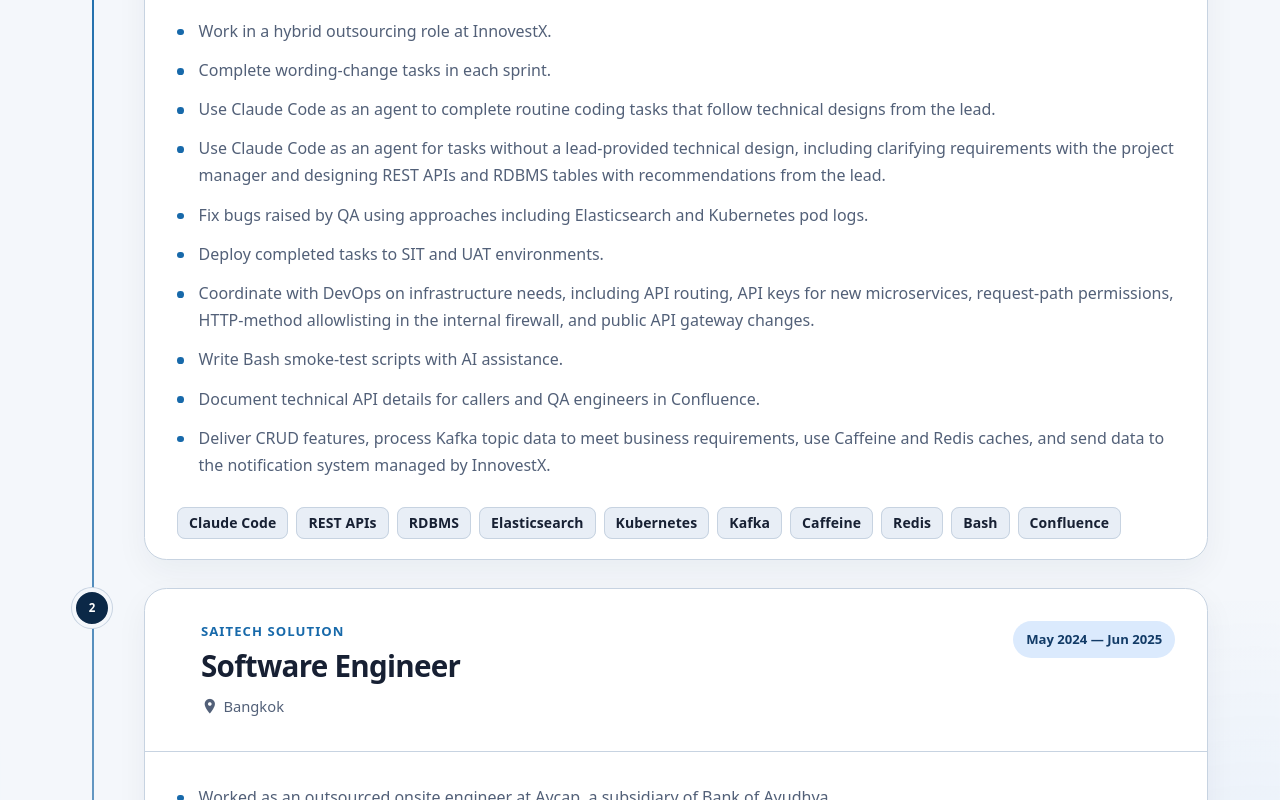
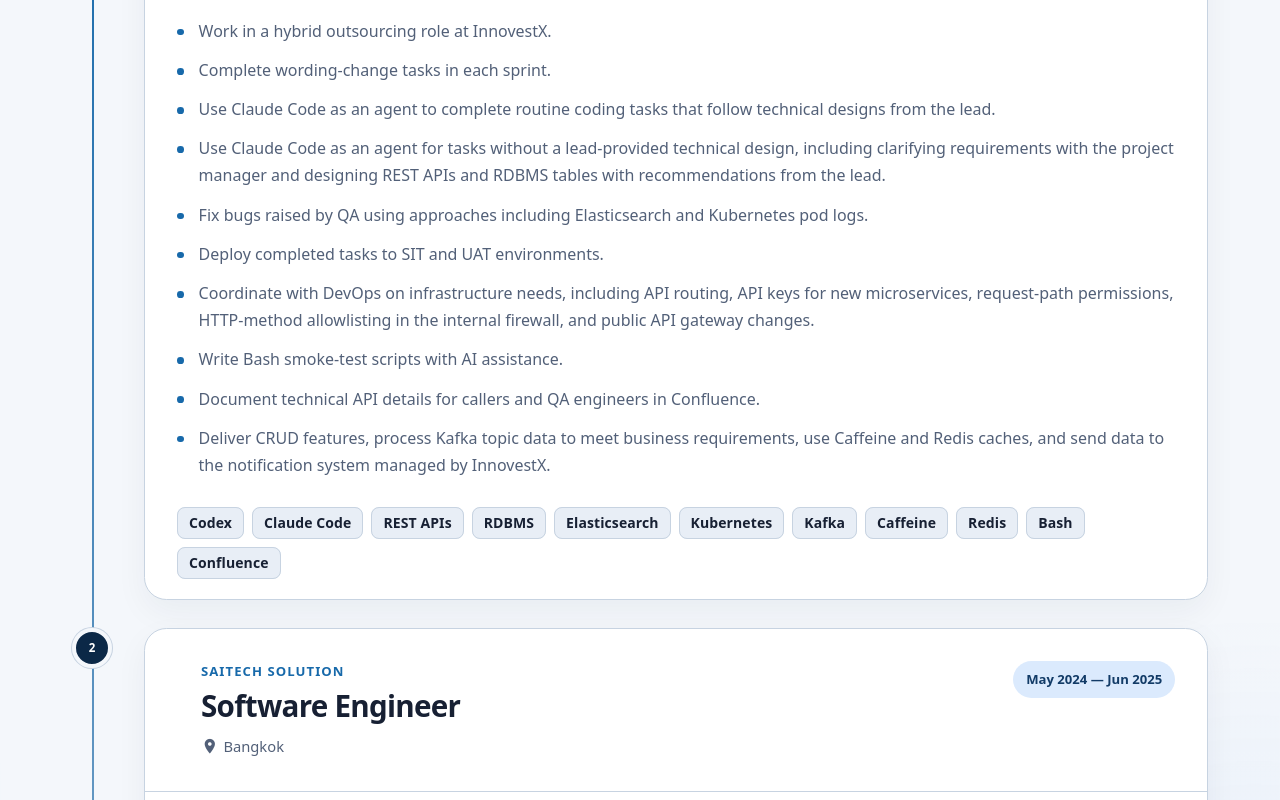
Before and after one commit to nawaphonOHM/resume, an Angular app: page / in a window 1280 px wide. Shown: the part 1887-2687 px from the top of the page. Built offline with nearby package versions, Linux system fonts and the light colour scheme.

Commit message:
chore(resume): add 'Codex' to technologies list in resume data

```diff
--- a/src/app/data/resume/resume.data.ts
+++ b/src/app/data/resume/resume.data.ts
@@ -50,6 +50,7 @@
         'Deliver CRUD features, process Kafka topic data to meet business requirements, use Caffeine and Redis caches, and send data to the notification system managed by InnovestX.',
       ],
       technologies: [
+        'Codex',
         'Claude Code',
         'REST APIs',
         'RDBMS',
```
